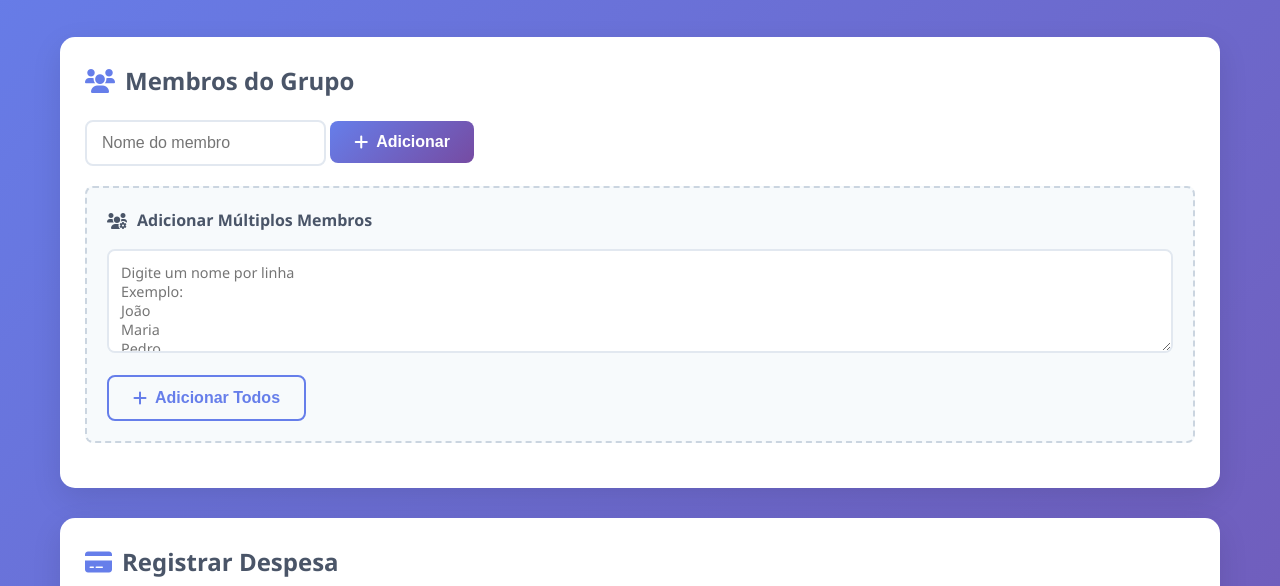
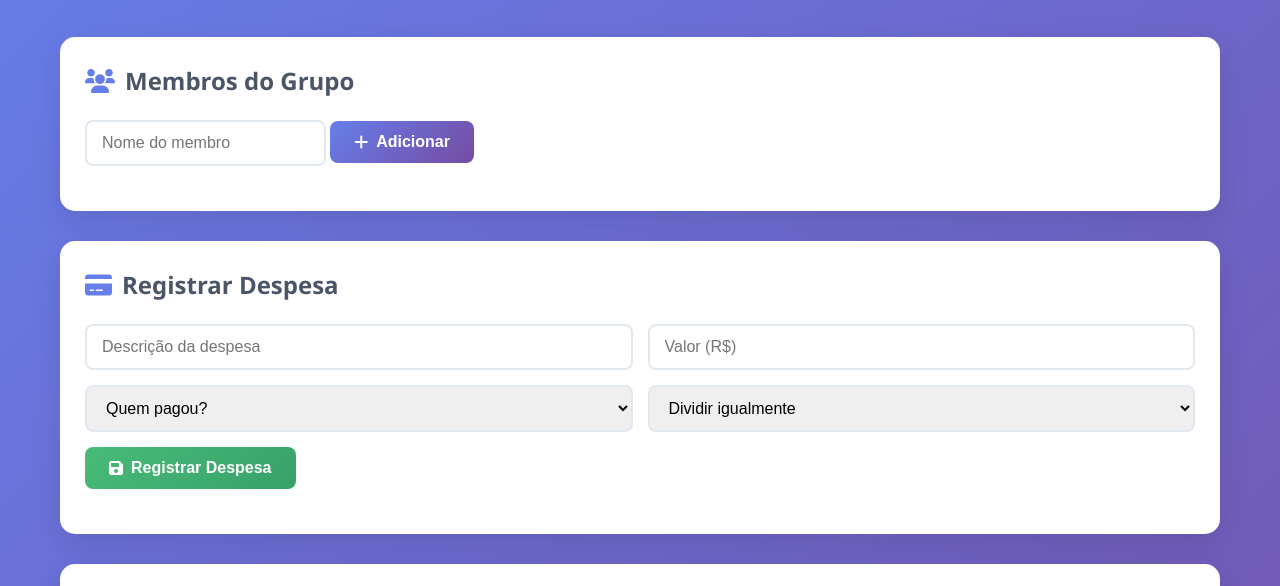
Before and after one commit to resende-ale/partio, a plain HTML site: page index.html in a window 1280 px wide. Shown: the part 141-727 px from the top of the page. Drawn offline with Linux system fonts and the light colour scheme.

Commit message:
Removing mass addition

```diff
--- a/index.html
+++ b/index.html
@@ -24,13 +24,7 @@
                         <i class="fas fa-plus"></i> Adicionar
                     </button>
                 </div>
-                <div class="bulk-add-section">
-                    <h4><i class="fas fa-users-cog"></i> Adicionar Múltiplos Membros</h4>
-                    <textarea id="bulk-members" placeholder="Digite um nome por linha&#10;Exemplo:&#10;João&#10;Maria&#10;Pedro&#10;Ana" rows="4"></textarea>
-                    <button onclick="addBulkMembers()" class="btn btn-outline">
-                        <i class="fas fa-plus"></i> Adicionar Todos
-                    </button>
-                </div>
+
                 <div id="members-list" class="members-list"></div>
             </section>
 
--- a/script.js
+++ b/script.js
@@ -99,44 +99,7 @@ function removeMember(memberId) {
     }
 }
 
-function addBulkMembers() {
-    const textarea = document.getElementById('bulk-members');
-    const names = textarea.value.split('\n').map(name => name.trim()).filter(name => name.length > 0);
 
-    if (names.length === 0) {
-        alert('Por favor, insira pelo menos um nome.');
-        return;
-    }
-
-    let addedCount = 0;
-    let skippedCount = 0;
-
-    names.forEach(name => {
-        if (!appData.members.some(member => member.name.toLowerCase() === name.toLowerCase())) {
-            const member = {
-                id: Date.now().toString() + Math.random().toString(36).substr(2, 9),
-                name: name,
-                pixKey: '',
-                pixKeyType: 'cpf'
-            };
-            appData.members.push(member);
-            addedCount++;
-        } else {
-            skippedCount++;
-        }
-    });
-
-    saveData();
-    updateUI();
-
-    textarea.value = '';
-
-    if (skippedCount > 0) {
-        alert(`${addedCount} membros adicionados com sucesso!\n${skippedCount} nomes já existiam e foram ignorados.`);
-    } else {
-        alert(`${addedCount} membros adicionados com sucesso!`);
-    }
-}
 
 function updatePixKey(memberId, pixKey, pixKeyType) {
     const member = appData.members.find(m => m.id === memberId);
--- a/styles.css
+++ b/styles.css
@@ -250,40 +250,7 @@ input[type="text"]:focus, input[type="number"]:focus, select:focus {
     color: #2d3748;
 }
 
-/* Seção de adição em massa */
-.bulk-add-section {
-    background: #f7fafc;
-    border-radius: 8px;
-    padding: 20px;
-    margin: 20px 0;
-    border: 2px dashed #cbd5e0;
-}
 
-.bulk-add-section h4 {
-    margin-bottom: 15px;
-    color: #4a5568;
-    display: flex;
-    align-items: center;
-    gap: 10px;
-}
-
-.bulk-add-section textarea {
-    width: 100%;
-    padding: 12px;
-    border: 2px solid #e2e8f0;
-    border-radius: 8px;
-    font-family: inherit;
-    font-size: 0.9rem;
-    resize: vertical;
-    margin-bottom: 15px;
-    min-height: 100px;
-}
-
-.bulk-add-section textarea:focus {
-    outline: none;
-    border-color: #667eea;
-    box-shadow: 0 0 0 3px rgba(102, 126, 234, 0.1);
-}
 
 /* Cards de resumo */
 .summary-cards {
```
